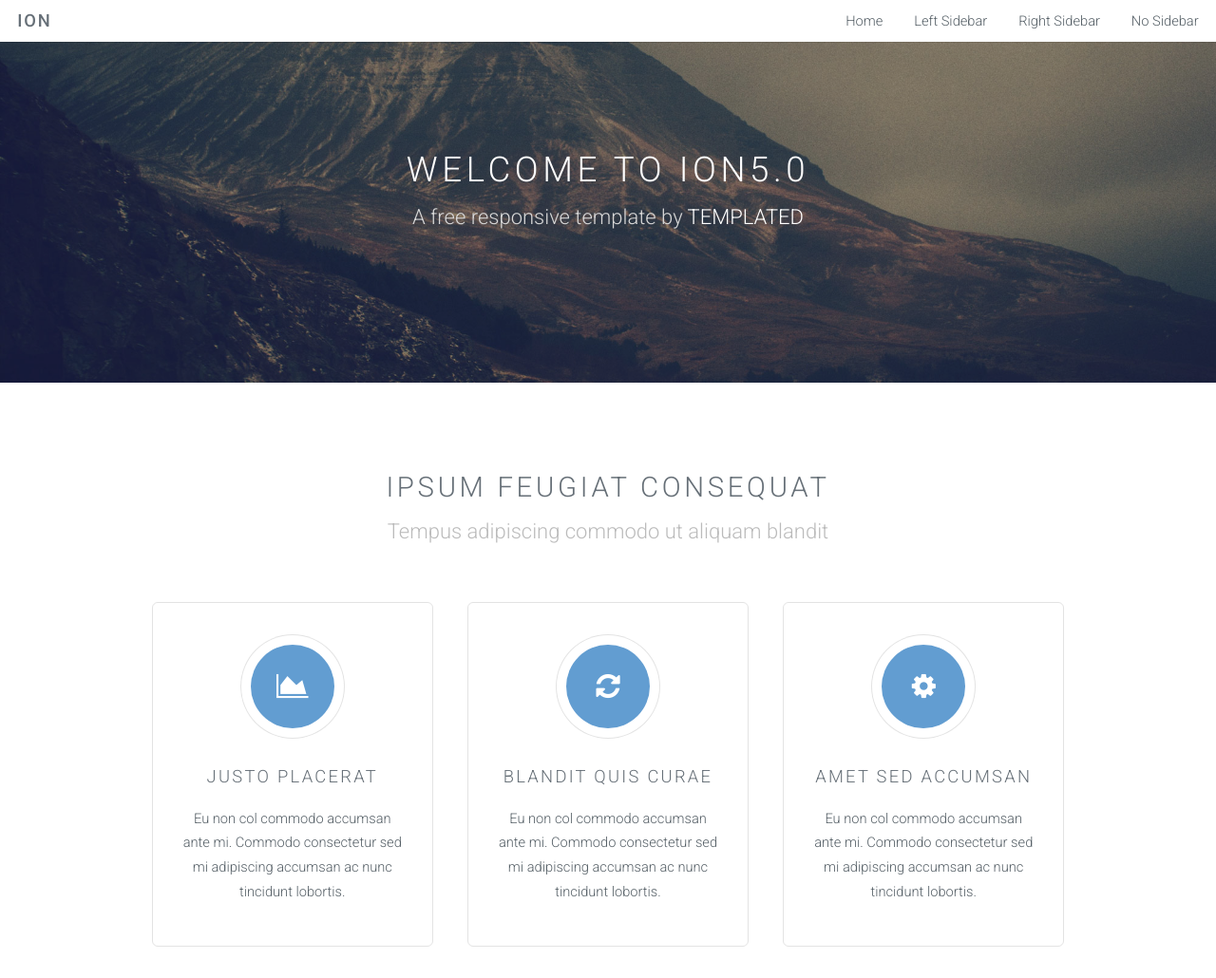
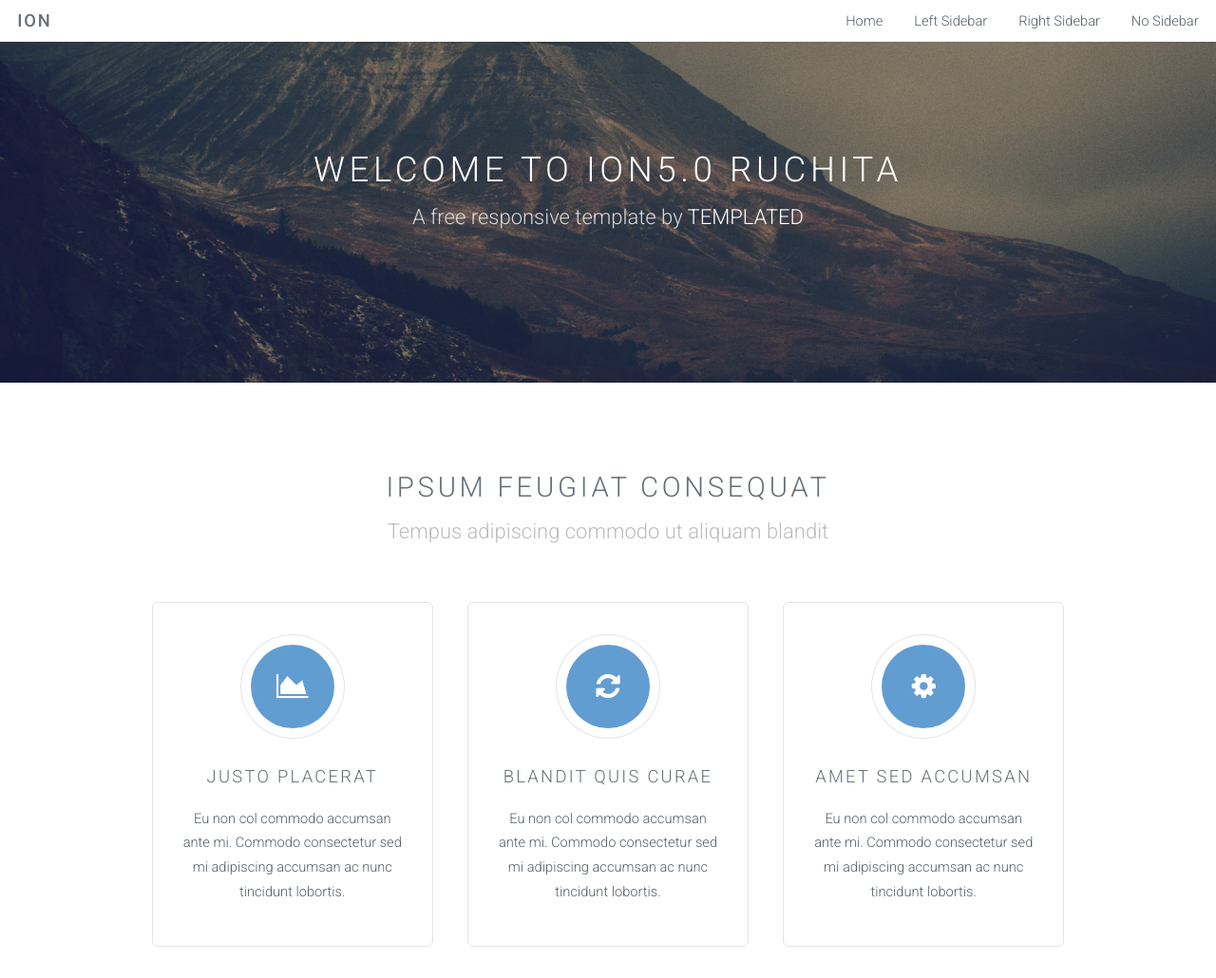
Before and after one commit to nishantdemo/ion, a plain HTML site: page index.html in a window 1280 px wide. Shown: the top 1030 px of the page at 95% size. Drawn offline with Linux system fonts and the light colour scheme.

Commit message:
abc update

```diff
--- a/index.html
+++ b/index.html
@@ -40,7 +40,7 @@
 		<!-- Banner -->
 			<section id="banner">
 				<div class="inner">
-					<h2>Welcome to Ion5.0</h2>
+					<h2>Welcome to Ion5.0 RUCHITA</h2>
 					<p>A free responsive template by <a href="http://templated.co">TEMPLATED</a></p>
 					<ul class="actions">
 						</ul>
```
Also changed, not shown: left-sidebar.html (line endings or trailing spaces).
